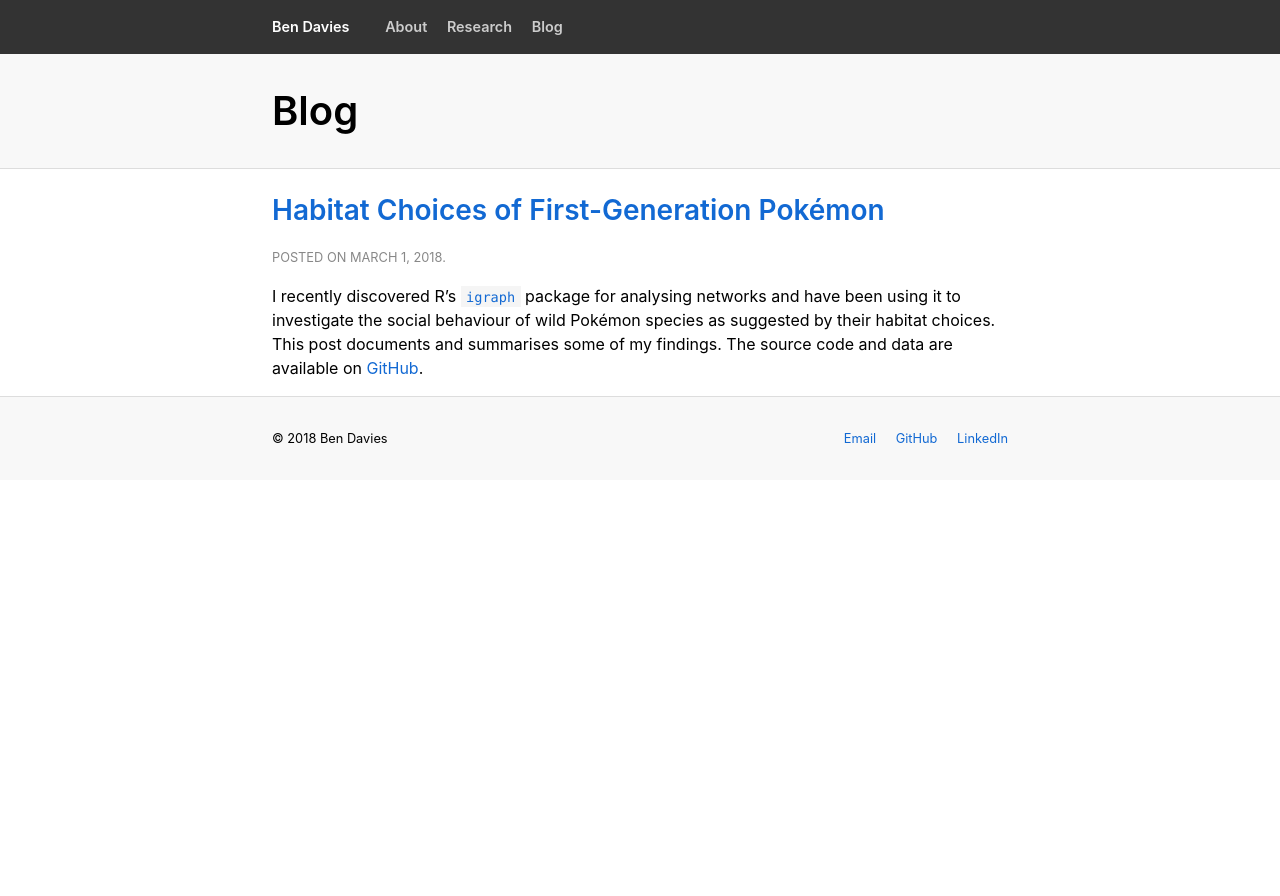
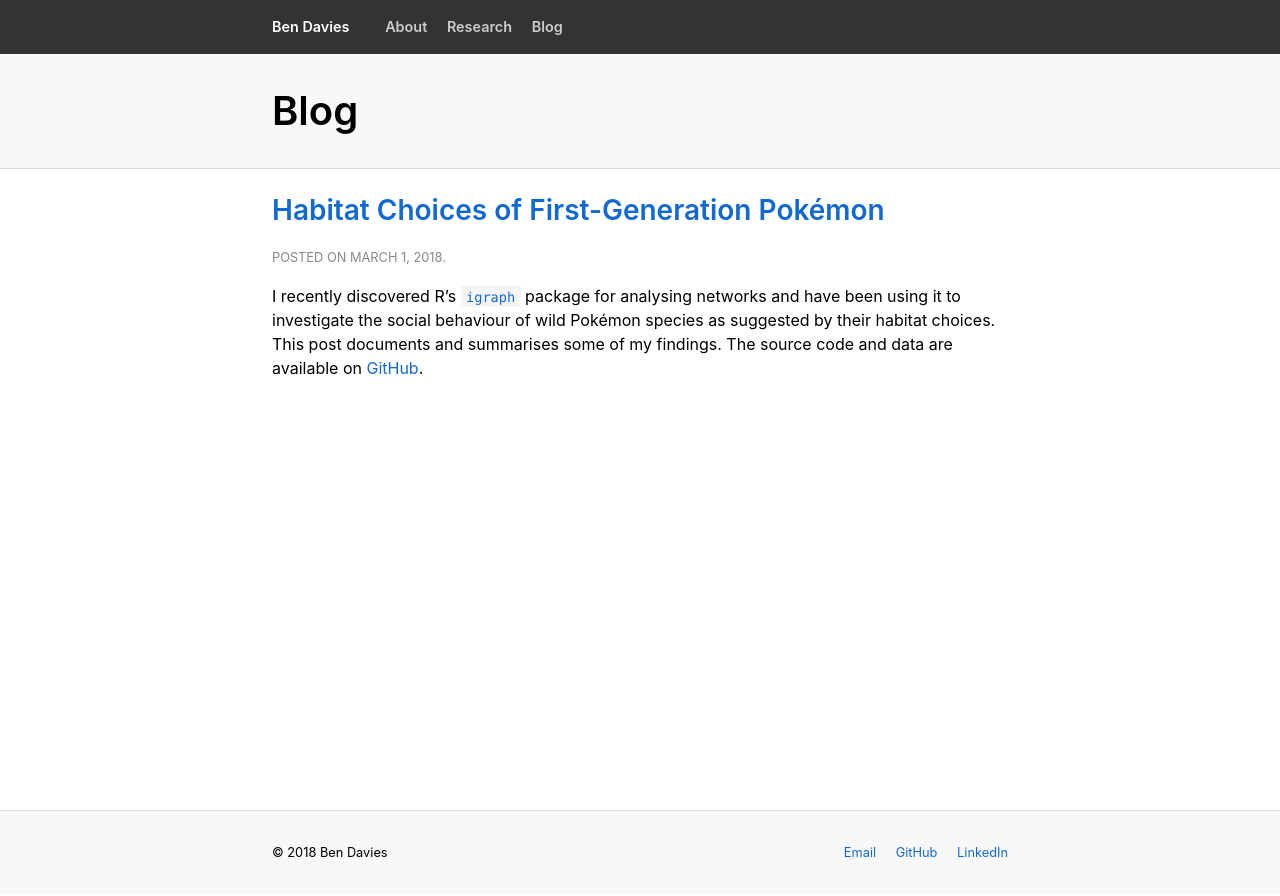
Before and after one commit to bldavies/bldavies.github.io, a Jekyll site: the page built from _pages/blog.html, in a window 1280 px wide. Shown: the top 896 px of the page. Built offline with Jekyll 4.4.1, drawn with Linux system fonts in a browser that asks for light colours.

Commit message:
Expand pages to fill viewport

```diff
--- a/_layouts/default.html
+++ b/_layouts/default.html
@@ -17,9 +17,9 @@
         </nav>
       </div>
     </header>
-
-    {{ content }}
-
+    <div class="content">
+      {{ content }}
+    </div>
     <footer>
       <div class="container">
         <div class="footer-legal">
--- a/style.scss
+++ b/style.scss
@@ -204,6 +204,10 @@ body {
       content: "";
     }
   }
+
+  .content {
+    min-height: calc(100vh - 3.5rem - 5.5rem);
+  }
 }
 
 .c, .c1 { color: #AAAAAA; font-style: italic;}  // Comments
```
